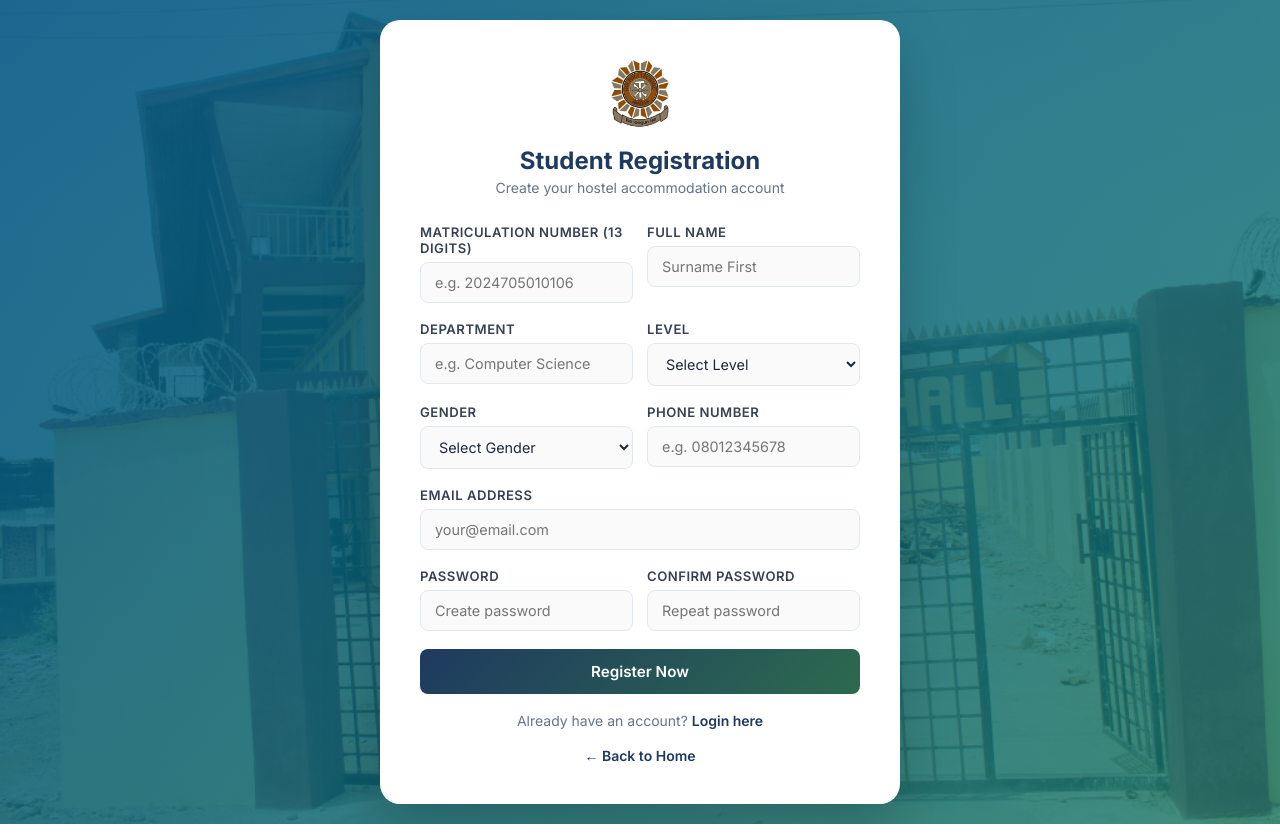
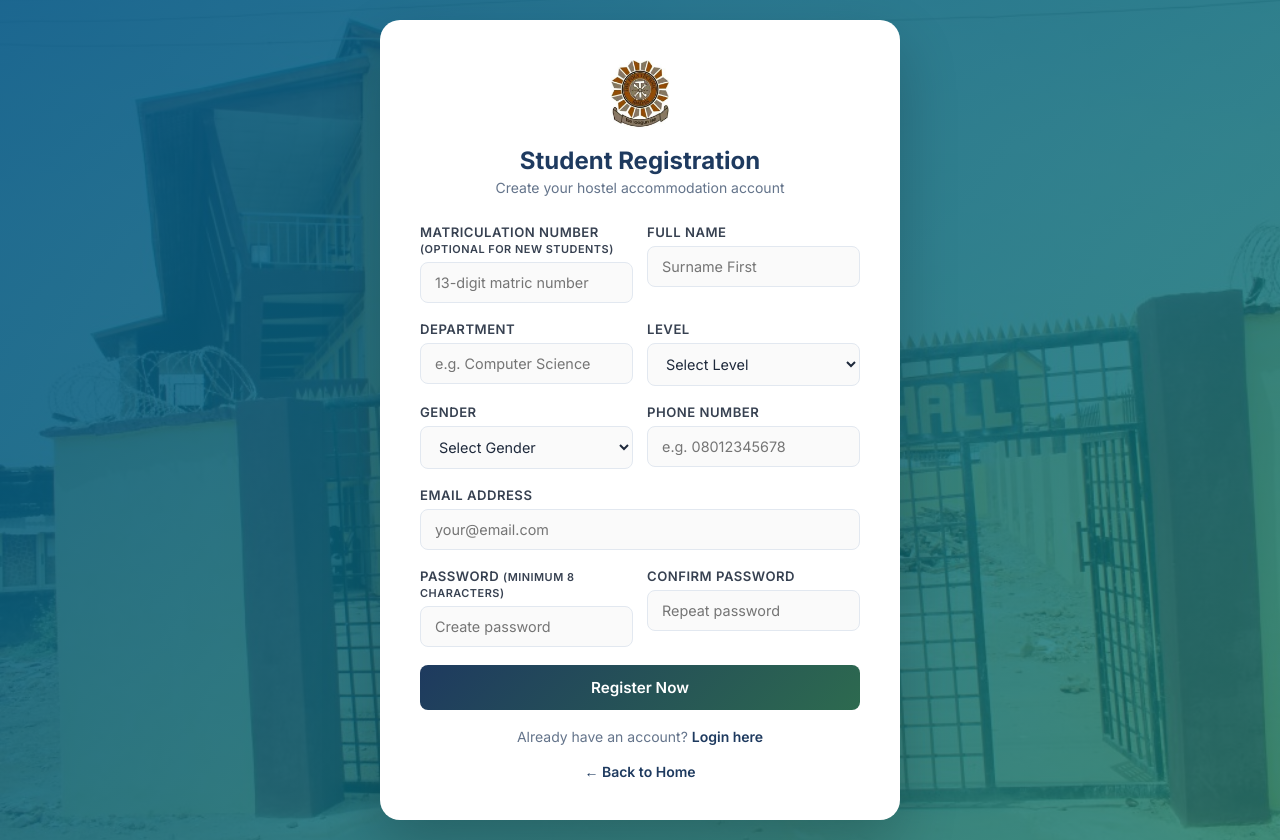
Before and after one commit to Eniola985/Hostel-Management-V2, a PHP site: page /student/register.php in a window 1280 px wide. Run offline with PHP 8.4, Linux system fonts and the light colour scheme.

Commit message:
Add form number, required email, and secure student password hashing

```diff
--- a/student/register.php
+++ b/student/register.php
@@ -4,28 +4,30 @@ require_once '../includes/db.php';
 $msg = $err = '';
 
 if ($_SERVER['REQUEST_METHOD'] === 'POST') {
-    $matric = trim($_POST['matric_no']);
+    $matric = trim($_POST['matric_no'] ?? '');
+    $form_no = trim($_POST['form_no'] ?? '');
     $name = trim($_POST['full_name']);
     $dept = trim($_POST['department']);
     $level = $_POST['level'];
     $gender = $_POST['gender'];
     $phone = trim($_POST['phone']);
     $email = trim($_POST['email']);
-    $pass = trim($_POST['password']);
-    $confirm = trim($_POST['confirm_password']);
+    $pass = $_POST['password'] ?? '';
+    $confirm = $_POST['confirm_password'] ?? '';
 
     if (!preg_match('/^\d{13}$/', $matric)) {
         $err = 'Matriculation number must be exactly 13 digits.';
     } elseif ($pass !== $confirm) {
         $err = 'Passwords do not match.';
     } else {
-        $check = $pdo->prepare("SELECT * FROM students WHERE matric_no=?");
-        $check->execute([$matric]);
+        $check = $pdo->prepare("SELECT student_id FROM students WHERE (matric_no IS NOT NULL AND matric_no=?) OR (form_no IS NOT NULL AND form_no=?) OR email=? LIMIT 1");
+        $check->execute([$matric ?: null, $form_no ?: null, $email]);
         if ($check->fetch()) {
             $err = 'A student with this matriculation number already exists.';
         } else {
-            $pdo->prepare("INSERT INTO students (matric_no, full_name, department, level, gender, phone, email, password) VALUES (?,?,?,?,?,?,?,?)")
-                ->execute([$matric, $name, $dept, $level, $gender, $phone, $email, $pass]);
+            $password_hash = password_hash($pass, PASSWORD_DEFAULT);
+            $pdo->prepare("INSERT INTO students (matric_no, form_no, full_name, department, level, gender, phone, email, password) VALUES (?,?,?,?,?,?,?,?,?)")
+                ->execute([$matric ?: null, $form_no ?: null, $name, $dept, $level, $gender, $phone, $email, $password_hash]);
             $msg = 'Registration successful! You can now login.';
         }
     }
@@ -52,8 +54,8 @@ if ($_SERVER['REQUEST_METHOD'] === 'POST') {
         <form method="POST">
             <div class="form-row">
                 <div class="form-group">
-                    <label>Matriculation Number (13 digits)</label>
-                    <input type="text" name="matric_no" placeholder="e.g. 2024705010106" pattern="\d{13}" maxlength="13" required>
+                    <label>Matriculation Number <small>(optional for new students)</small></label>
+                    <input type="text" name="matric_no" placeholder="13-digit matric number" pattern="\d{13}" maxlength="13">
                 </div>
                 <div class="form-group">
                     <label>Full Name</label>
@@ -92,11 +94,11 @@ if ($_SERVER['REQUEST_METHOD'] === 'POST') {
             </div>
             <div class="form-group">
                 <label>Email Address</label>
-                <input type="email" name="email" placeholder="your@email.com">
+                <input type="email" name="email" placeholder="your@email.com" required>
             </div>
             <div class="form-row">
                 <div class="form-group">
-                    <label>Password</label>
+                    <label>Password <small>(minimum 8 characters)</small></label>
                     <input type="password" name="password" placeholder="Create password" required>
                 </div>
                 <div class="form-group">
```
